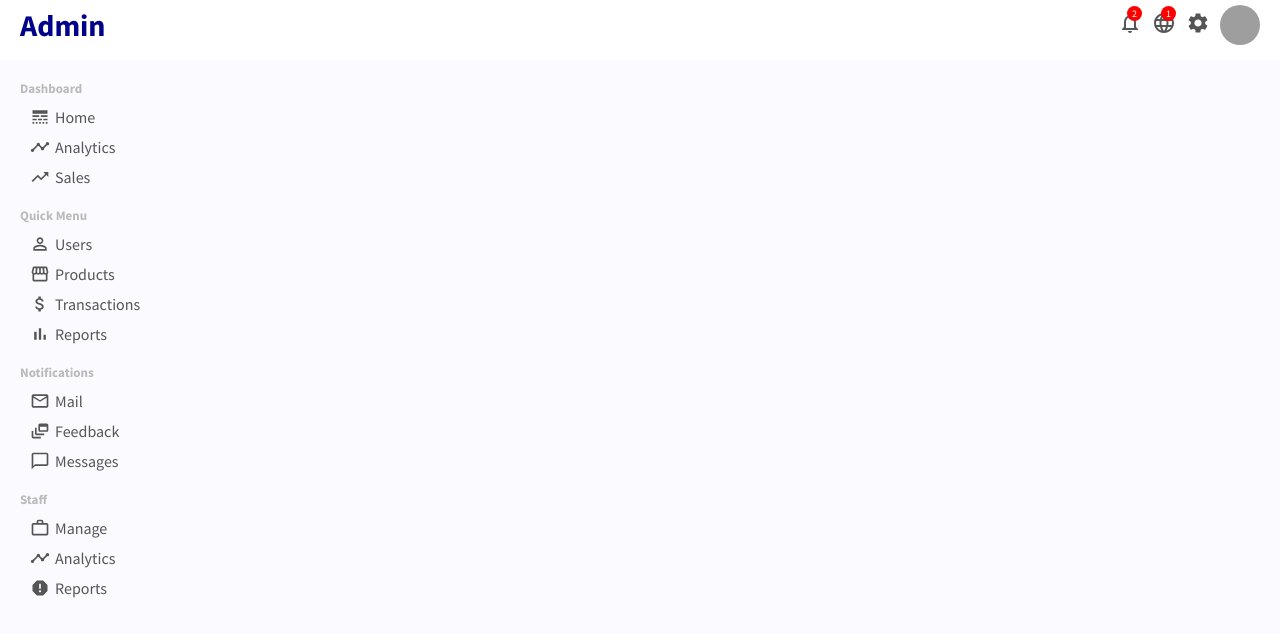
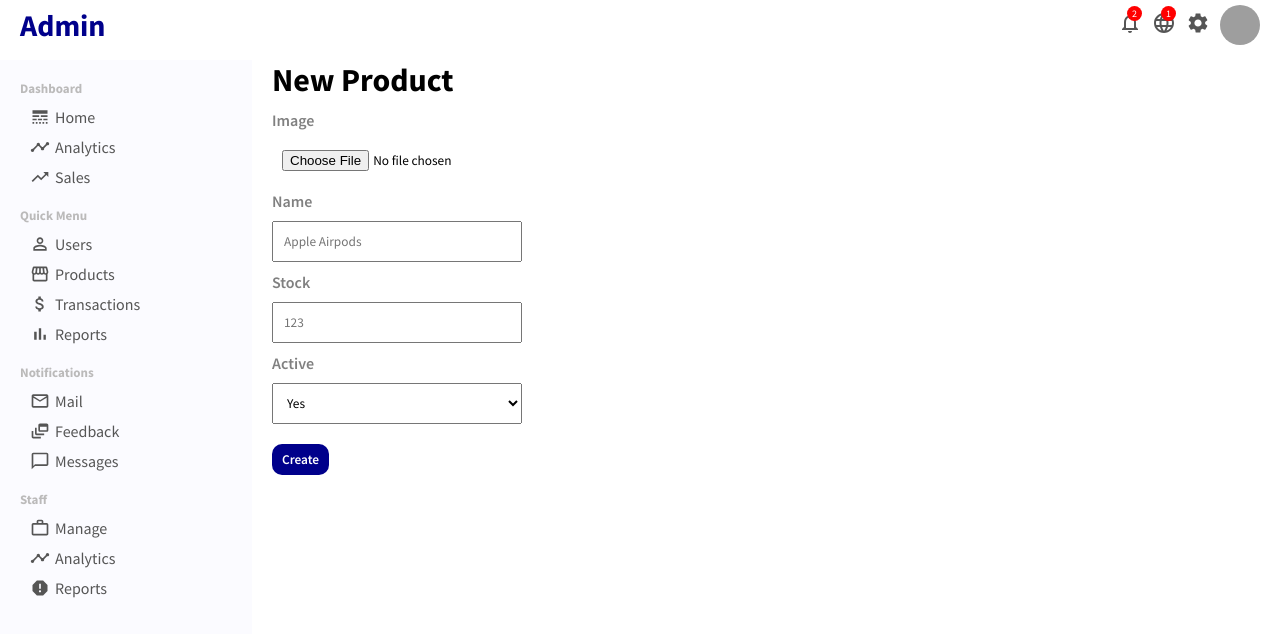
Before and after one commit to MohammedAboSido/React_Project11, a React (Create React App) app: page /newproduct in a window 1280 px wide. Shown: the top 634 px of the page. Built offline with nearby package versions, Linux system fonts and the light colour scheme; grey boxes are pictures that could not be loaded.

Commit message:
NewProductpage

```diff
--- /dev/null
+++ b/src/pages/NewProductPage/NewProductPage.jsx
@@ -0,0 +1,47 @@
+import React from "react";
+import {
+  AddProductButton,
+  AddProductForm,
+  AddProductItem,
+  AddProductTitle,
+  Input,
+  Label,
+  NewProductPageWrapper,
+  Option,
+  Select,
+} from "./style";
+
+export default function NewProductPage() {
+  return (
+    <>
+      <NewProductPageWrapper>
+        <AddProductTitle>New Product</AddProductTitle>
+        <AddProductForm>
+          <AddProductItem>
+            <Label>Image</Label>
+            <Input type="file" id="file" />
+          </AddProductItem>
+
+          <AddProductItem>
+            <Label>Name</Label>
+            <Input type="text" placeholder="Apple Airpods" />
+          </AddProductItem>
+
+          <AddProductItem>
+            <Label>Stock</Label>
+            <Input type="text" placeholder="123" />
+          </AddProductItem>
+
+          <AddProductItem>
+            <Label>Active</Label>
+            <Select name="active" id="active">
+              <Option value="yes">Yes</Option>
+              <Option value="no">No</Option>
+            </Select>
+          </AddProductItem>
+          <AddProductButton>Create</AddProductButton>
+        </AddProductForm>
+      </NewProductPageWrapper>
+    </>
+  );
+}
--- /dev/null
+++ b/src/pages/NewProductPage/index.jsx
@@ -0,0 +1 @@
+export { default } from "./NewProductPage";
--- /dev/null
+++ b/src/pages/NewProductPage/style.jsx
@@ -0,0 +1,50 @@
+import styled from "@emotion/styled";
+
+export const NewProductPageWrapper = styled("div")`
+  label: NewProductPageWrapper;
+  flex: 4;
+  padding-left: 20px;
+`;
+
+export const AddProductTitle = styled("h1")`
+  label: AddProductTitle;
+`;
+export const AddProductForm = styled("form")`
+  label: AddProductForm;
+  margin-top: 10px;
+`;
+export const AddProductItem = styled("div")`
+  label: AddProductItem;
+  width: 250px;
+  display: flex;
+  flex-direction: column;
+  margin-bottom: 10px;
+`;
+export const Label = styled("label")`
+  label: Label;
+  color: gray;
+  font-weight: 600;
+  margin-bottom: 10px;
+`;
+export const Input = styled("input")`
+  label: Input;
+  padding: 10px;
+`;
+export const Select = styled("select")`
+  label: Select;
+  padding: 10px;
+`;
+export const Option = styled("option")`
+  label: Option;
+`;
+export const AddProductButton = styled("button")`
+  label: AddProductButton;
+  margin-top: 10px;
+  padding: 7px 10px;
+  border: none;
+  border-radius: 10px;
+  background-color: darkblue;
+  color: white;
+  font-weight: 600;
+  cursor: pointer;
+`;
--- a/src/router/index.jsx
+++ b/src/router/index.jsx
@@ -1,4 +1,5 @@
 import HomePage from "../pages/HomePage";
+import NewProductPage from "../pages/NewProductPage/NewProductPage";
 import NewUserPage from "../pages/NewUserPage/NewUserPage";
 import ProductListPage from "../pages/ProductListPage/ProductListPage";
 import ProductPage from "../pages/ProductPage/ProductPage";
@@ -22,5 +23,5 @@ export const router = [
   { path: PATHS.NEWUSER, element: <NewUserPage /> },
   { path: PATHS.PRODUCTS, element: <ProductListPage /> },
   { path: PATHS.PRODUCT, element: <ProductPage /> },
-  // { path: PATHS.NEWPRODUCT, element: <NewProductPage /> },
+  { path: PATHS.NEWPRODUCT, element: <NewProductPage /> },
 ];
```
